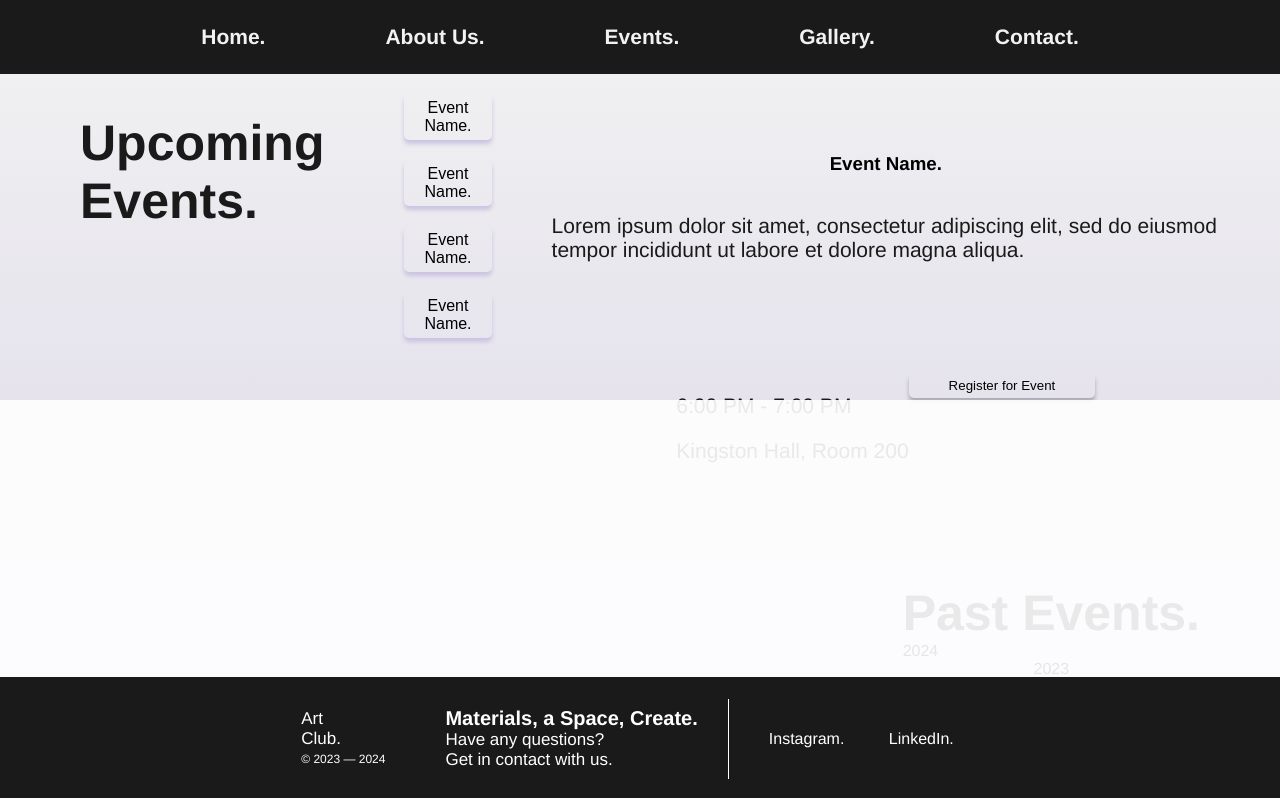
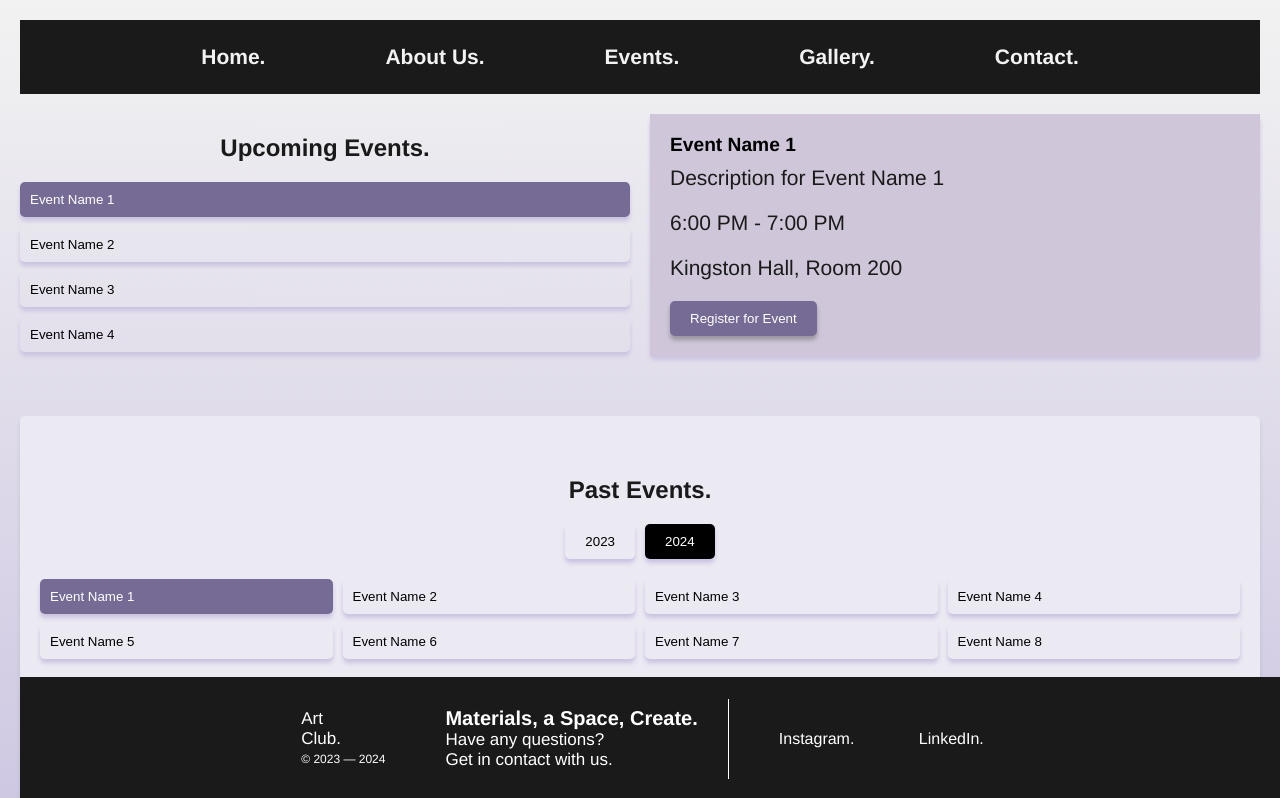
Before and after one commit to Jack-Caldarone/qweb-art-club, a React (Create React App) app in the folder qweb/: page /events in a window 1280 px wide. Shown: the top 798 px of the page. Built offline with nearby package versions, Linux system fonts and the light colour scheme; grey boxes are pictures that could not be loaded.

Commit message:
Big Chonko Changes
Adjust format/layout of page to be more akin to original

Add proper button differentiation

Add working past/current event buttons which change page layout

Changed CSS and JS to be more readable

Overall adjustment of page to be in accordance to desired state

```diff
--- a/qweb/src/Events.css
+++ b/qweb/src/Events.css
@@ -1,4 +1,3 @@
-/* App.css */
 body {
   margin: 0;
   font-family: 'Helvetica Neue', 'Roboto', sans-serif;
@@ -9,192 +8,230 @@ a {
   color: inherit;
 }
 
-.navbar-background1 {
-  position: absolute;
-  top: 0;
-  right: 0;
-  bottom: 0;
-  left: 0;
-  background-color: var(--color-gray-300);
+.events-container {
+  background: linear-gradient(180deg, #f2f2f2, #cbc3e1);
+  padding: 20px;
 }
 
-.navbar-background-group {
+.events-inner {
+  padding: 20px 0;
+}
+
+.events-wrapper {
   display: flex;
   justify-content: space-between;
-  padding: 20px 100px;
-  position: relative;
-  color: white;
-  font-size: 2em;
+  align-items: flex-start;
 }
 
-.navbar-background-group a {
-  margin: 0 10px;
+.section-title {
+  margin: 0;
+  font-weight: 700;
+  font-size: 1.5em;
+  margin-bottom: 20px;
 }
 
-.upcoming-events-wrapper,
-.past-events-parent {
-  padding: 0 60px;
+.upcoming-events-section,
+.past-events-section {
+  flex: 1;
 }
 
-.upcoming-events,
-.past-events {
-  margin: 0;
-  font-weight: 700;
+.upcoming-events-list {
+  display: flex;
+  flex-direction: column;
+  gap: 10px;
 }
 
-.frame-parent1,
-.frame-parent2,
-.frame-parent3,
-.frame-parent4,
-.frame-group {
-  display: flex;
-  flex-direction: column;
-  gap: 20px;
+.event-button {
+  cursor: pointer;
+  border: 1px solid var(--color-thistle-200);
+  padding: 10px;
+  background-color: var(--color-whitesmoke);
+  border-radius: 5px;
+  box-shadow: 0 4px 4px #cbc3e1;
+  text-align: left;
 }
 
-.frame-parent1,
-.frame-group {
-  flex-direction: row;
-  justify-content: space-between;
+.event-button:hover {
+  background-color: #CFC6D9;
+  border: 1px solid var(--color-lightslategray-100);
 }
 
-.frame-parent2 {
-  gap: 20px;
+.event-button.active {
+  background-color: #766B94; /* Change the background color to purple */
+  border: 1px #CDC5E2;
+  color: white; /* Ensure the text color is white */
 }
 
-.current-event-button,
-.past-event-wrapper {
-  cursor: pointer;
-  border: 3px solid var(--color-thistle-200);
-  padding: 5px 20px;
-  background-color: var(--color-whitesmoke);
+.event-details-section {
+  flex: 1;
+  margin-left: 20px;
+  background-color: #CFC6D9;
+}
+
+.event-details {
+  padding: 20px;
+  background-color: var(--color-thistle-100);
   border-radius: 5px;
   box-shadow: 0 4px 4px #cbc3e1;
 }
 
-.current-event-button:hover,
-.past-event-wrapper:hover {
-  background-color: var(--color-gainsboro);
-  border: 3px solid var(--color-lightslategray-100);
+.event-title {
+  margin: 0;
+  font-weight: 700;
+  font-size: 1.2em;
+  margin-bottom: 10px;
 }
 
-.current-event-button:focus,
-.past-event-wrapper:focus {
-  background-color: var(--color-slategray);
-  border: 3px solid var(--color-lightslategray-100);
+.event-description {
+  margin: 0 0 20px 0;
 }
 
-.event-name1,
-.event-name2,
-.event-name4,
-.button-text {
-  font-size: 1.2em;
-  color: var(--color-gray-200);
+.event-timing-location {
+  margin-bottom: 20px;
 }
 
-.event-info-parent {
-  padding: 40px;
-  background-color: var(--color-thistle-100);
+.register-button {
+  cursor: pointer;
+  border: 0;
+  padding: 10px 20px;
+  background-color: #766B94;
+  border-radius: 5px;
+  color: white;
+  box-shadow: 0 4px 4px rgba(0, 0, 0, 0.25);
 }
 
-.event-name-wrapper1,
-.pm-700-pm-kingston-hall-ro-parent {
+.register-button:hover {
+  background-color: #CFC6D9;
+}
+
+.past-events-section {
+  text-align: center;
+  margin-top: 40px;
+  background-color: #EBE9F2;
+  padding: 40px 20px;
+  border-radius: 5px;
+  box-shadow: 0 4px 4px rgba(0, 0, 0, 0.1);
+}
+
+.year-buttons-wrapper {
   display: flex;
+  justify-content: center;
+  gap: 10px;
+  margin-bottom: 20px;
+}
+
+.year-button {
+  cursor: pointer;
+  padding: 10px 20px;
+  background-color: var(--color-whitesmoke);
+  border-radius: 5px;
+  box-shadow: 0 4px 4px #cbc3e1;
+  border: none;
+}
+
+.year-button:hover {
+  background-color: #CFC6D9; /* Corrected the selector to use :hover */
+}
+
+.year-button.active {
+  background-color: black;
+  color: white;
+}
+
+.past-events-list {
+  display: flex;
+  flex-wrap: wrap;
+  gap: 10px;
   justify-content: center;
 }
 
-.pm-700-container {
+.past-event-button {
+  cursor: pointer;
+  border: 1px solid var(--color-thistle-200);
+  padding: 10px;
+  background-color: var(--color-whitesmoke);
+  border-radius: 5px;
+  box-shadow: 0 4px 4px #cbc3e1;
+  flex: 1 0 20%;
+  text-align: left;
+}
+
+.past-event-button:hover {
+  background-color: #CFC6D9;
+  border: 1px solid var(--color-lightslategray-100);
+}
+
+.past-event-button.active {
+  background-color: #766B94; /* Change the background color to purple */
+  border: 1px solid var(--color-lightslategray-100);
+  color: white; /* Ensure the text color is white */
+}
+
+.past-event-details {
+  margin-top: 20px;
+  padding: 20px;
+  background-color: var(--color-thistle-100);
+  box-shadow: 0 4px 4px #cbc3e1;
+  width: 100%; /* Make it full width */
+  text-align: center; /* Center align the text */
+  box-sizing: border-box; /* Include padding and border in the element's total width and height */
+  border-radius: 5px; /* Optional: Add rounded corners if needed */
+}
+
+.event-gallery-wrapper {
+  margin-top: 20px; /* Reduced margin-top to decrease distance */
   text-align: center;
 }
 
-.register-for-event-wrapper {
+.gallery-images {
+  display: flex;
+  justify-content: center;
+  gap: 20px;
+  margin-bottom: 10px; /* Reduced margin-bottom to decrease distance */
+}
+
+.view-gallery-button {
   cursor: pointer;
   border: 0;
-  padding: 5px 40px;
-  background-color: var(--color-slategray);
+  padding: 10px 20px;
+  background-color: black;
   border-radius: 5px;
-  box-shadow: 0 4px 4px rgba(0, 0, 0, 0.25);
+  color: white;
 }
 
-.register-for-event-wrapper:hover {
-  background-color: var(--color-lightslategray-200);
+.view-gallery-button:hover {
+  background-color: #CCC4E2;
 }
 
-.section2-background {
-  position: absolute;
-  bottom: 0;
-  left: 0;
-  width: 100%;
-  height: 50%;
-  background-color: rgba(255, 255, 255, 0.9);
-  z-index: 0; /* Ensure the background is behind other elements */
-}
-.frame-parent3 {
-  align-items: flex-end;
-  gap: 50px;
+footer {
+  background-color: #1A1A1A;
+  color: white;
+  display: flex;
+  justify-content: center;
+  align-items: center;
+  padding: px;
+  position: sticky; /* Change from fixed to sticky */
+  bottom: 0; /* Ensure it sticks to the bottom */
 }
 
-.line-icon {
-  height: 4px;
-  margin-top: 20px;
+footer a {
+  color: white;
+  position: relative;
+  display: inline-block;
+  min-width: 120px;
+  text-decoration: none;
+  padding: 0 10px;
 }
 
-.frame-wrapper2,
-.frame-wrapper3,
-.frame-wrapper4,
-.frame-wrapper5 {
-  display: flex;
-  justify-content: center;
+footer b {
+  color: white;
+  font-size: 20px;
+  font-family: "HelveticaNeue-Light", "Helvetica Neue Light", "Helvetica Neue", Helvetica, Arial, "Lucida Grande", sans-serif;
 }
 
-.past-events-wrapper,
-.events2-inner,
-.events2-child {
-  padding: 20px;
+footer p {
+  color: white;
+  margin: 0;
+  font-size: 17px;
+  font-family: "HelveticaNeue-Light", "Helvetica Neue Light", "Helvetica Neue", Helvetica, Arial, "Lucida Grande", sans-serif;
 }
-
-.events2 {
-  background: linear-gradient(180deg, #f2f2f2, #cbc3e1);
-}
-
-.copyright {
-  align-self: stretch;
-  font-size: 12px;
-  line-height: 17px;
-  font-family: var(--font-roboto);
-  text-align: center;
-  display: inline-block;
-  min-width: 81px;
-}
-
-.vertical-line {
-height: 40px;
-border-left: 1px solid white;
-padding: 20px;
-justify-content: center;
-align-items: center;
-
-}
-
-.art-club-parent {
-padding: 30px;
-justify-content: center;
-align-items: center;
-}
-
-.club-text {
-padding: 30px;
-justify-content: center;
-align-items: center;
-}
-
-.art-club-group {
-  display: flex;
-  flex-direction: column;
-}
-
-.instagram-container,
-.e-mail-container,
-.admin-container {
-  margin-top: 20px;
-}
--- a/qweb/src/Events.js
+++ b/qweb/src/Events.js
@@ -1,176 +1,115 @@
-import logo from './logo.svg';
-import './App.css';
-
-// function Events() {
-//   return (
-//     <div className="App">
-//       <header className="App-header">
-//         <img src={logo} className="App-logo" alt="logo" />
-//         <p>
-//           Edit <code>src/App.js</code> and save to reload Lumber.
-//         </p>
-//         <a
-//           className="App-link"
-//           href="https://reactjs.org"
-//           target="_blank"
-//           rel="noopener noreferrer"
-//         >
-//           Learn React
-//         </a>
-//       </header>
-//     </div>
-//   );
-// }
-
-// export default Events;
-
-import React from 'react';
-// import './global.css';
+import React, { useState } from 'react';
 import './Events.css';
 import Footer from './Footer';
-import Header from './Header'
+import Header from './Header';
+
+const upcomingEvents = [
+  { id: 1, name: 'Event Name 1', description: 'Description for Event Name 1', time: '6:00 PM - 7:00 PM', location: 'Kingston Hall, Room 200' },
+  { id: 2, name: 'Event Name 2', description: 'Description for Event Name 2', time: '7:00 PM - 8:00 PM', location: 'Kingston Hall, Room 201' },
+  { id: 3, name: 'Event Name 3', description: 'Description for Event Name 3', time: '8:00 PM - 9:00 PM', location: 'Kingston Hall, Room 202' },
+  { id: 4, name: 'Event Name 4', description: 'Description for Event Name 4', time: '9:00 PM - 10:00 PM', location: 'Kingston Hall, Room 203' },
+];
+
+const pastEvents = {
+  2024: [
+    { id: 1, name: 'Event Name 1', description: 'Description for Past Event Name 1' },
+    { id: 2, name: 'Event Name 2', description: 'Description for Past Event Name 2' },
+    { id: 3, name: 'Event Name 3', description: 'Description for Past Event Name 3' },
+    { id: 4, name: 'Event Name 4', description: 'Description for Past Event Name 4' },
+    { id: 5, name: 'Event Name 5', description: 'Description for Past Event Name 5' },
+    { id: 6, name: 'Event Name 6', description: 'Description for Past Event Name 6' },
+    { id: 7, name: 'Event Name 7', description: 'Description for Past Event Name 7' },
+    { id: 8, name: 'Event Name 8', description: 'Description for Past Event Name 8' },
+  ],
+  2023: [
+    { id: 1, name: 'Event Name 1', description: 'Description for Past Event Name 1' },
+    { id: 2, name: 'Event Name 2', description: 'Description for Past Event Name 2' },
+    { id: 3, name: 'Event Name 3', description: 'Description for Past Event Name 3' },
+    { id: 4, name: 'Event Name 4', description: 'Description for Past Event Name 4' },
+    { id: 5, name: 'Event Name 5', description: 'Description for Past Event Name 5' },
+    { id: 6, name: 'Event Name 6', description: 'Description for Past Event Name 6' },
+    { id: 7, name: 'Event Name 7', description: 'Description for Past Event Name 7' },
+    { id: 8, name: 'Event Name 8', description: 'Description for Past Event Name 8' },
+  ],
+};
 
 function Events() {
-  const event_button = (id) => {
-    console.log(`Event button ${id} clicked`);
-    // Add the functionality you need for the button click here
-  };
+  const [selectedUpcomingEvent, setSelectedUpcomingEvent] = useState(upcomingEvents[0]);
+  const [selectedYear, setSelectedYear] = useState(2024);
+  const [selectedPastEvent, setSelectedPastEvent] = useState(pastEvents[2024][0]);
 
   return (
-    <div className="events2">
-      <Header/>
-      <section className="events2-inner">
-        <div className="frame-group">
-          <div className="frame-parent1">
-            <div className="upcoming-events-wrapper">
-              <h1 className="upcoming-events">Upcoming Events.</h1>
-            </div>
-            <div className="frame-parent2">
-              <button className="current-event-button" onClick={() => event_button(1)}>
-                <div className="event-name1">Event Name.</div>
-              </button>
-              <button className="current-event-button">
-                <div className="event-name2">Event Name.</div>
-              </button>
-              <button className="current-event-button">
-                <div className="event-name2">Event Name.</div>
-              </button>
-              <button className="current-event-button">
-                <div className="event-name4">Event Name.</div>
-              </button>
+    <div className="events-container">
+      <Header />
+      <section className="events-inner">
+        <div className="events-wrapper">
+          <div className="upcoming-events-section">
+            <h1 className="section-title">Upcoming Events.</h1>
+            <div className="upcoming-events-list">
+              {upcomingEvents.map((event) => (
+                <button
+                  key={event.id}
+                  className={`event-button ${selectedUpcomingEvent.id === event.id ? 'active' : ''}`}
+                  onClick={() => setSelectedUpcomingEvent(event)}
+                >
+                  {event.name}
+                </button>
+              ))}
             </div>
           </div>
-          <div className="lorem-ipsum">
-            <div className="event-info-parent">
-              <div className="event-info"></div>
-              <div className="event-name-wrapper1">
-                <h3 className="event-name5">Event Name.</h3>
+          <div className="event-details-section">
+            <div className="event-details">
+              <h3 className="event-title">{selectedUpcomingEvent.name}</h3>
+              <p className="event-description">{selectedUpcomingEvent.description}</p>
+              <div className="event-timing-location">
+                <p>{selectedUpcomingEvent.time}</p>
+                <p>{selectedUpcomingEvent.location}</p>
               </div>
-              <div className="lorem-ipsum-dolor-sit-amet-co-wrapper">
-                <div className="lorem-ipsum-dolor-container">
-                  <p className="lorem-ipsum-dolor1">
-                    Lorem ipsum dolor sit amet, consectetur adipiscing elit, sed do eiusmod tempor incididunt ut labore et dolore magna aliqua.
-                  </p>
-                  <p className="blank-line">&nbsp;</p>
-                  <p className="blank-line1">&nbsp;</p>
-                </div>
-              </div>
-              <div className="pm-700-pm-kingston-hall-ro-parent">
-                <b className="pm-700-container">
-                  <p className="pm-700">6:00 PM - 7:00 PM</p>
-                  <p className="kingston-hall-room">Kingston Hall, Room 200</p>
-                </b>
-                <div className="frame-wrapper1">
-                  <button className="register-for-event-wrapper">
-                    <div className="register-for-event">Register for Event</div>
-                  </button>
-                </div>
-              </div>
+              <button className="register-button">Register for Event</button>
             </div>
           </div>
         </div>
       </section>
-      <section className="events2-child">
-        <div className="section2-background-parent">
-          <div className="section2-background"></div>
-          <div className="frame-parent3">
-            <div className="frame-wrapper2">
-              <div className="past-events-parent">
-                <h1 className="past-events">Past Events.</h1>
-                <div className="button-register-wrapper">
-                  <div className="button-register">
-                    <div className="wrapper">
-                      <div className="div">2024</div>
-                    </div>
-                    <div className="container">
-                      <div className="div1">2023</div>
-                    </div>
-                  </div>
-                </div>
-              </div>
-            </div>
-            <img className="line-icon" loading="lazy" alt="" src="./public/line-4.svg" />
+      <section className="past-events-section">
+        <h1 className="section-title">Past Events.</h1>
+        <div className="year-buttons-wrapper">
+          {Object.keys(pastEvents).map((year) => (
+            <button
+              key={year}
+              className={`year-button ${selectedYear.toString() === year ? 'active' : ''}`}
+              onClick={() => {
+                setSelectedYear(parseInt(year));
+                setSelectedPastEvent(pastEvents[year][0]);
+              }}
+            >
+              {year}
+            </button>
+          ))}
+        </div>
+        <div className="past-events-list">
+          {pastEvents[selectedYear].map((event) => (
+            <button
+              key={event.id}
+              className={`past-event-button ${selectedPastEvent.id === event.id ? 'active' : ''}`}
+              onClick={() => setSelectedPastEvent(event)}
+            >
+              {event.name}
+            </button>
+          ))}
+        </div>
+        <div className="past-event-details">
+          <p className="event-description">{selectedPastEvent.description}</p>
+        </div>
+        <div className="event-gallery-wrapper">
+          <div className="gallery-images">
+            <div className="gallery-image-placeholder"></div>
+            <div className="gallery-image-placeholder"></div>
+            <div className="gallery-image-placeholder"></div>
           </div>
-          <div className="past-events-wrapper">
-            <div className="past-events1">
-              <div className="frame-parent4">
-                <button className="past-event-wrapper">
-                  <div className="button-text">Event Name</div>
-                </button>
-              </div>
-              <div className="frame-parent4">
-                <button className="past-event-wrapper">
-                  <div className="button-text">Event Name</div>
-                </button>
-                <button className="past-event-wrapper">
-                  <div className="button-text">Event Name</div>
-                </button>
-              </div>
-              <div className="frame-parent4">
-                <button className="past-event-wrapper">
-                  <div className="button-text">Event Name</div>
-                </button>
-                <button className="past-event-wrapper">
-                  <div className="button-text">Event Name</div>
-                </button>
-              </div>
-              <div className="frame-parent4">
-                <button className="past-event-wrapper">
-                  <div className="button-text">Event Name</div>
-                </button>
-              </div>
-            </div>
-          </div>
-          <div className="frame-wrapper3">
-            <div className="event-description-parent">
-              <div className="event-description"></div>
-              <div className="lorem-ipsum-dolor-container1">
-                <p className="lorem-ipsum-dolor2">
-                  Lorem ipsum dolor sit amet, consectetur adipiscing elit, sed do eiusmod tempor incididunt ut labore et dolore magna aliqua. Ut enim ad minim.
-                </p>
-                <p className="blank-line2">&nbsp;</p>
-                <p className="blank-line3">&nbsp;</p>
-              </div>
-            </div>
-          </div>
-          <div className="frame-wrapper4">
-            <div className="frame-parent5">
-              <div className="rectangle-group">
-                <div className="rectangle-div"></div>
-                <div className="frame-child1"></div>
-                <div className="frame-child2"></div>
-              </div>
-              <div className="gallery-callto-action">
-                <button className="view-event-gallery-wrapper">
-                  <div className="view-event-gallery">VIEW EVENT GALLERY</div>
-                </button>
-              </div>
-            </div>
-          </div>
+          <button className="view-gallery-button">VIEW EVENT GALLERY</button>
         </div>
       </section>
-
-      <Footer/>
+      <Footer />
     </div>
   );
 }
```
